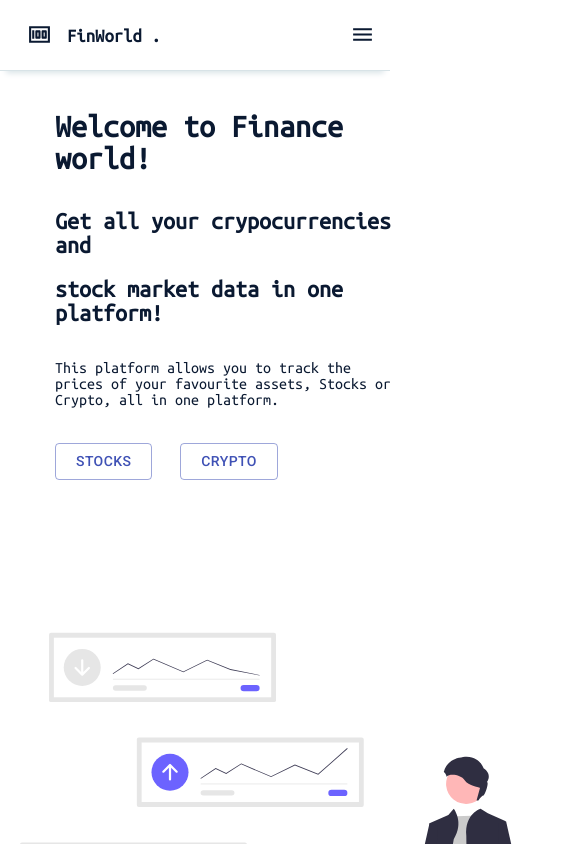
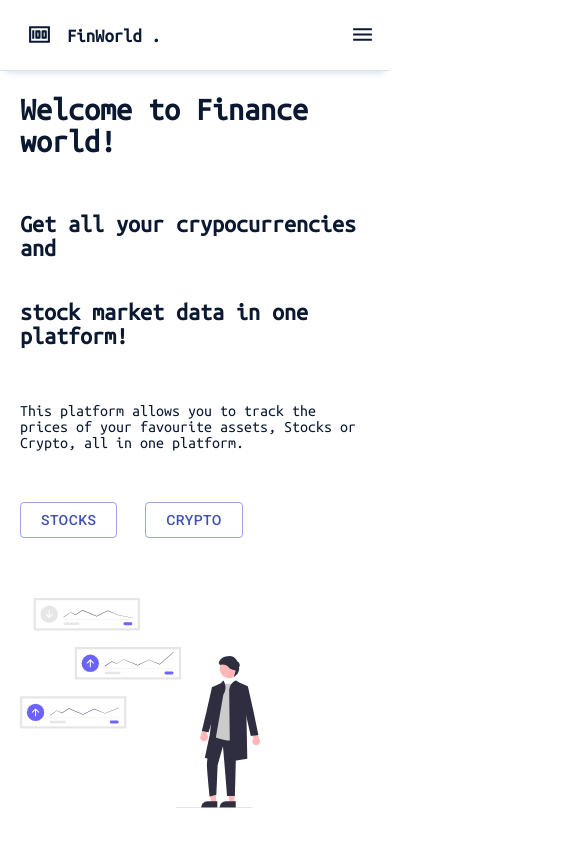
Before and after one commit to MurungaKibaara/finworld, a React (Create React App) app: page / in a window 390 px wide. Shown: the top 844 px of the page, 585 px wide, since content can reach past the window. Built offline with nearby package versions, Linux system fonts and the light colour scheme; no server answers.

Commit message:
[Update mobile hero]

```diff
--- a/src/components/content/index.js
+++ b/src/components/content/index.js
@@ -24,6 +24,7 @@ const Index = () => {
         <div className="body">
             <h2>Top Crypto Coins</h2>
 
+            <div style={{"overflow-x": "auto"}}>
                 <table>
                     <thead>
                         <tr>
@@ -65,6 +66,7 @@ const Index = () => {
                     ))
                 }
                 </table>
+            </div>
             {console.log(error)}
         </div>
     )
--- a/src/components/hero/index.css
+++ b/src/components/hero/index.css
@@ -11,6 +11,11 @@
     margin-top: 0%;
     margin-right: 20px;
     width: 100%;
+}
+
+.hero img {
+    width: 512px;
+    height: 512px;
 }
 
 .hero-buttons {
@@ -57,4 +62,18 @@
         flex-direction: column;
         justify-content: 'center';
     }
+    .container {
+        display: flex;
+        flex-direction: column;
+        margin: auto;
+    }
+    .hero-image {
+        margin: auto;
+        width: 100%;
+    }
+    .hero img {
+        justify-content: center;
+        width: 240px;
+        height: 240px;
+    }
 }
--- a/src/components/hero/index.js
+++ b/src/components/hero/index.js
@@ -20,7 +20,6 @@ function Index() {
                         marginRight: '8%',
                         paddingLeft: '20px',
                         paddingRight: '20px',
-
                         }}
                         size="medium"
                         variant="outlined"
```
Lines whose indentation alone changed are shown as unchanged.
